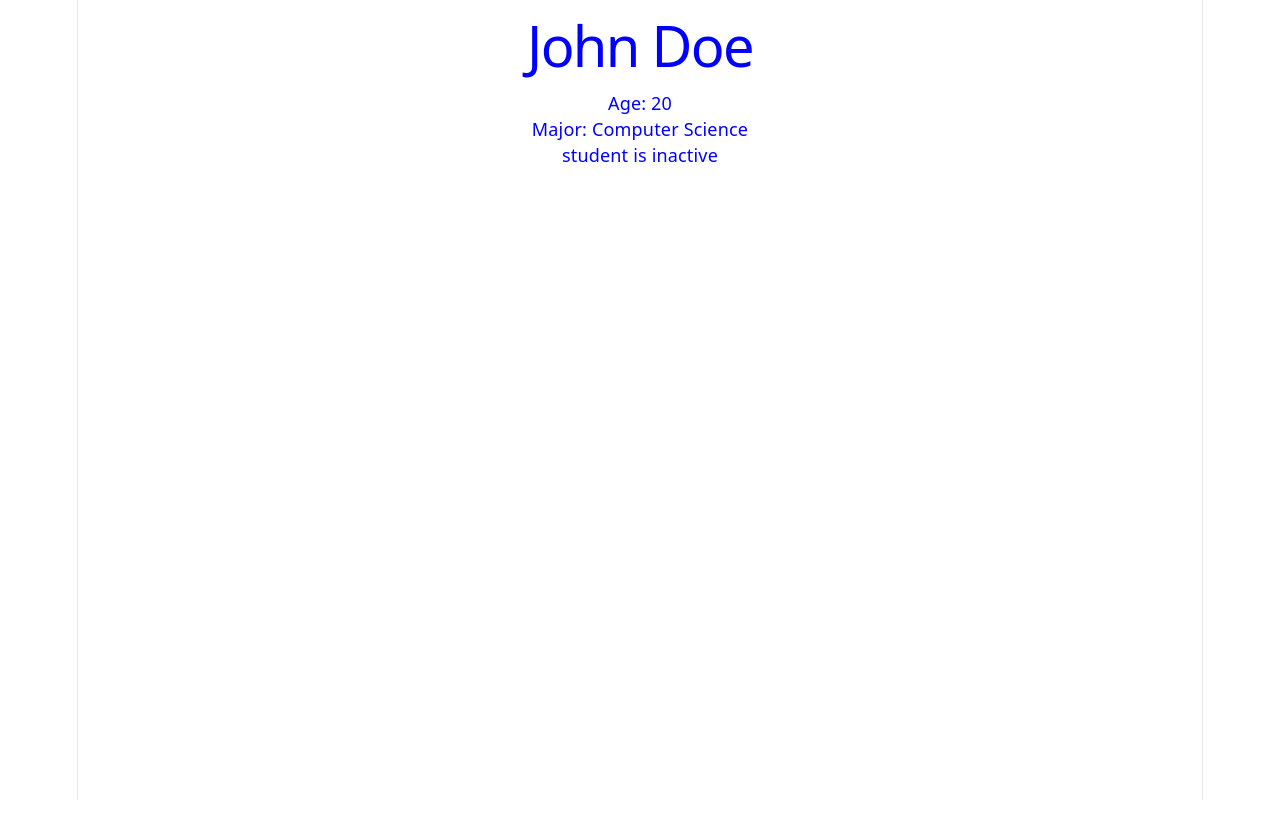
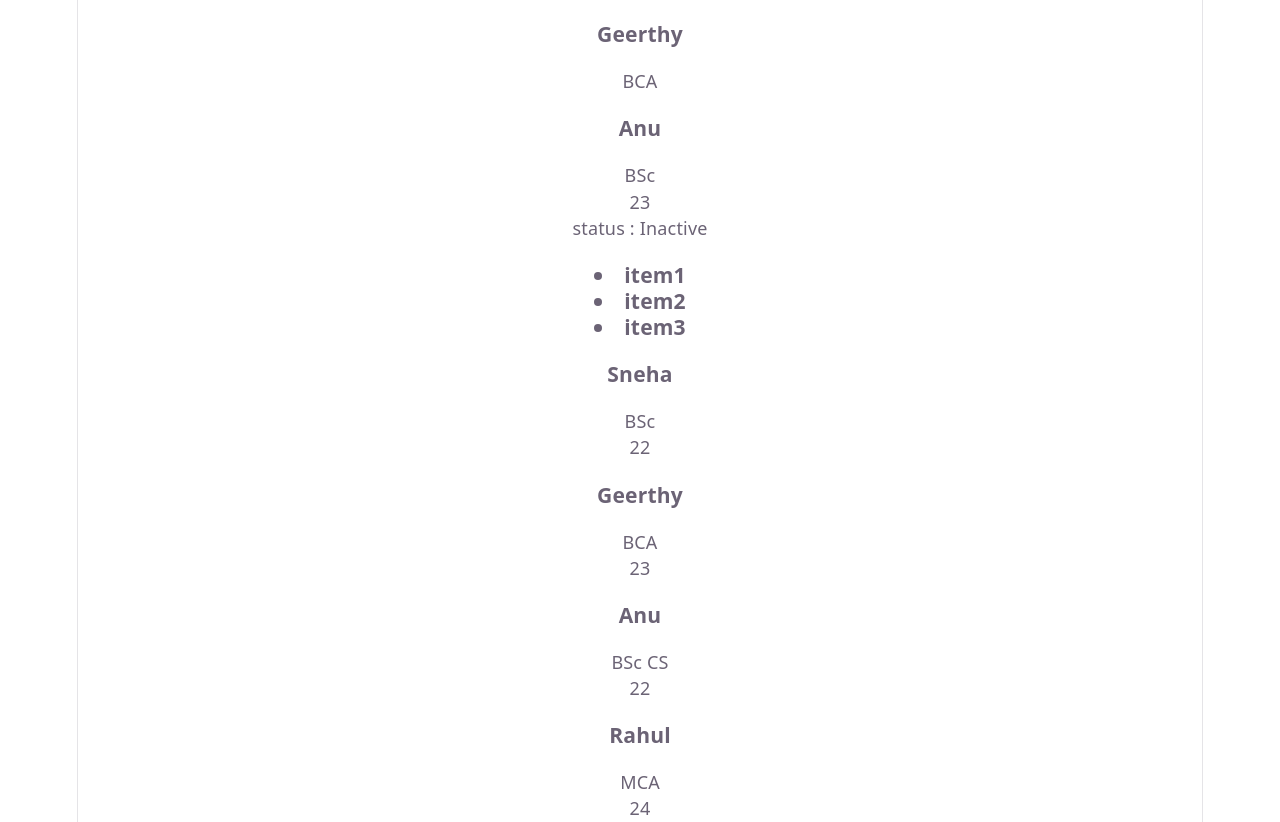
Before and after one commit to GeerthyRose12/react-learning, a React (Vite) app: page / in a window 1280 px wide. Before the commit the page ends 800 px from the top, so only its background shows below. Built offline with nearby package versions, Linux system fonts and the light colour scheme.

Commit message:
props and destructing concept completed

```diff
--- a/src/App.jsx
+++ b/src/App.jsx
@@ -1,19 +1,47 @@
 
 import './App.css'
+import {StudentCard, AnuCard, NumberCard, BoolCard, ArrayCard, ObjectCard, ObjectCard1} from './components/StudentCard'
 
 function App() {
   const students = {
-    name : 'John Doe',
-    age : 20,
-    major : 'Computer Science',
-    active: false
+    name :"Sneha",
+    course : "BSc",
+    age : 22,
+
   }
+  const students1 = [
+    {
+        id: 1,
+        name: "Geerthy",
+        age: 23,
+        course: "BCA"
+    },
+    {
+        id: 2,
+        name: "Anu",
+        age: 22,
+        course: "BSc CS"
+    },
+    {
+        id: 3,
+        name: "Rahul",
+        age: 24,
+        course: "MCA"
+    }
+];
+
   return(
-    <div style={{color:'blue'}}>
-      <h1 style={{color:'blue'}}>{students.name}</h1>
-      <p>Age: {students.age}</p>
-      <p>Major: {students.major}</p>
-      {students.active ? (<p>student is active</p>) : (<p>student is inactive</p>)}
+    <div>
+     <StudentCard name ="Geerthy" course = "BCA"  />
+
+     <AnuCard name ="Anu" course = "BSc"  />
+     <NumberCard age = {23} />
+     <BoolCard isActive = {false} />
+     <ArrayCard items = {['item1','item2','item3']}/>
+     <ObjectCard students = {students} />
+     {students1.map((student1) =>(
+      <ObjectCard1 key={student1.id} students1 ={student1} />
+     ))}
     </div>
   )
 }
--- /dev/null
+++ b/src/components/StudentCard.jsx
@@ -0,0 +1,82 @@
+
+function StudentCard(props) {
+    console.log(props);
+    return (
+        <div>
+            <h3>{props.name}</h3>
+            <p>{props.course}</p>
+        </div>
+    )
+}
+
+// # destructing props
+function AnuCard({name,course}) {
+    console.log({name,course});
+    return (
+        <div>
+            <h3>{name}</h3>
+            <p>{course}</p>
+        </div>
+    )
+}
+
+// number access
+
+function NumberCard ({age}) {
+    return(
+        <div>
+            <p>{age}</p>
+        </div>
+    )
+}
+
+// Boolean access
+
+function BoolCard({isActive}) {
+    return (
+        <div>
+            <p>status : {isActive ? 'Active' : 'Inactive'}</p>
+        </div>
+    )
+}
+
+// Arraycard
+
+function ArrayCard({items}){
+    return(
+        <div>
+            <h3>
+                {items.map((item)=>(
+                    <li key={item}>{item}</li>
+                )
+
+                )}
+            </h3>
+        </div>
+    )
+}
+
+// ObjectCard
+
+function ObjectCard({ students }){
+    return(
+        <div>
+            <h3>{students.name}</h3>
+            <p>{students.course}</p>
+            <p>{students.age}</p>
+        </div>
+    )
+}
+
+function ObjectCard1({students1}){
+    return(
+        <div>
+            <h3>{students1.name}</h3>
+            <p>{students1.course}</p>
+            <p>{students1.age}</p>
+
+        </div>
+    )
+}
+
+export { StudentCard, AnuCard, NumberCard, BoolCard, ArrayCard, ObjectCard, ObjectCard1}
```
